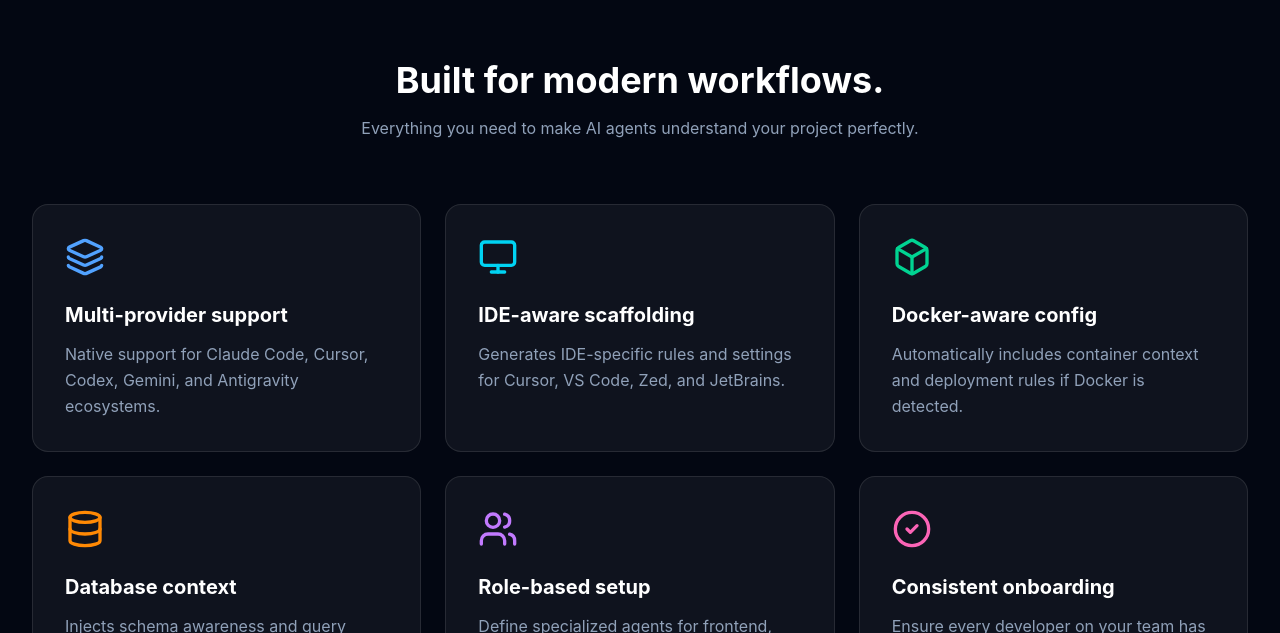
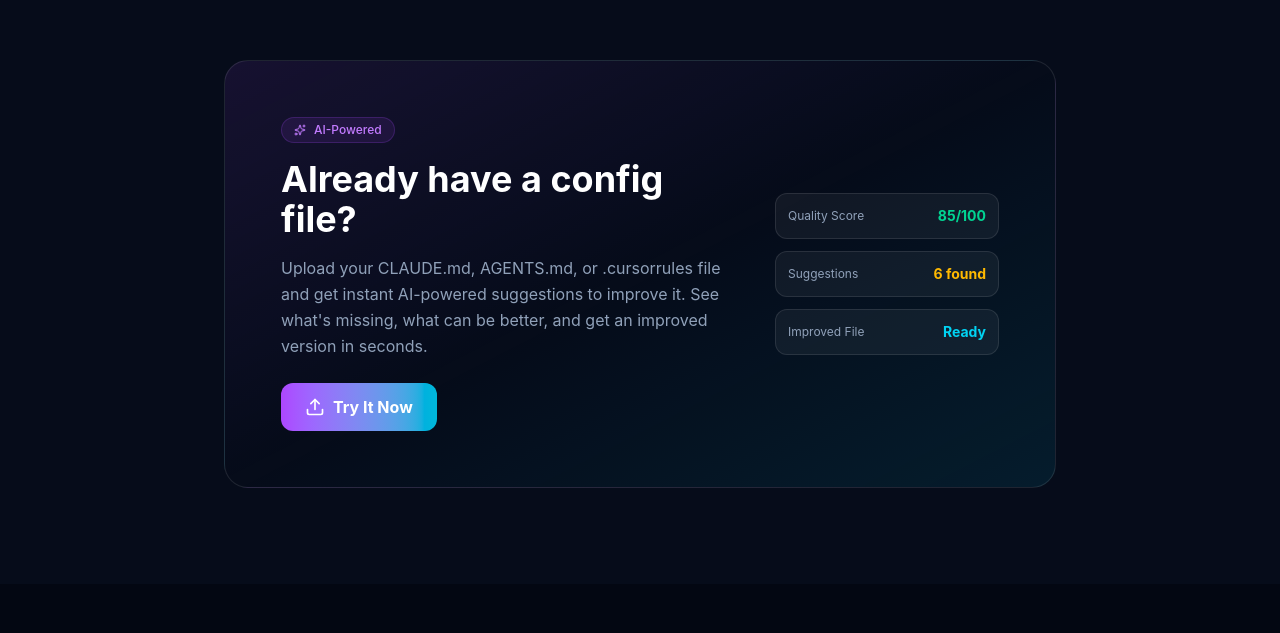
Before and after one commit to SanakulovDev/AgentUp-cli-Web, a React (Vite) app: page / in a window 1280 px wide. Shown: the part 2447-3080 px from the top of the page. Built offline with nearby package versions, Linux system fonts and the light colour scheme; no server answers.

Commit message:
feat: Move AnalyzeCTA component to render above the Features section in App component for improved user engagement

```diff
--- a/src/App.tsx
+++ b/src/App.tsx
@@ -15,12 +15,12 @@ const LazyBelowFold = lazy(() => import('./BelowFold').then(m => ({
   default: () => (
     <>
       <m.InteractivePreview />
+      <AnalyzeCTA />
       <m.Features />
       <m.WhatGetsGenerated />
       <m.SupportedTools />
       <m.HowItWorks />
       <m.UseCases />
-      <AnalyzeCTA />
       <m.FAQ />
       <m.Footer />
     </>
```
